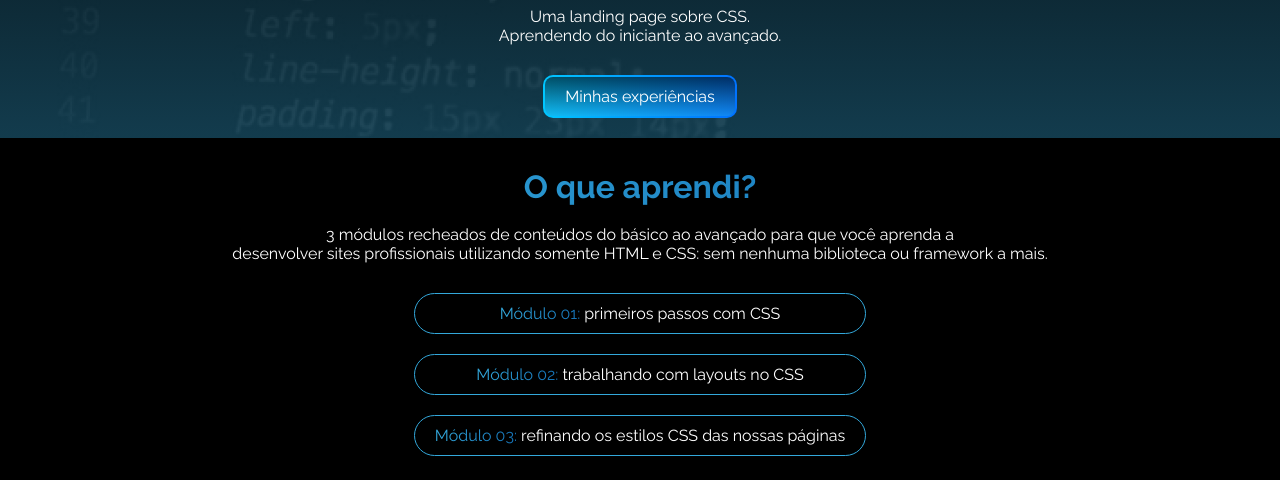
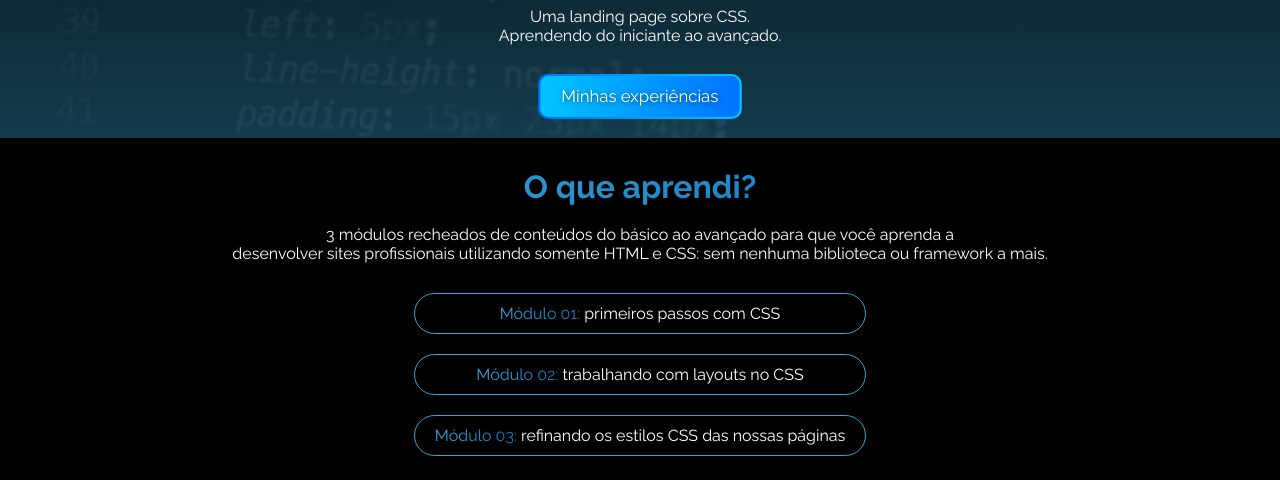
Before and after one commit to vini230403/csspage, a plain HTML site: page index.html in a window 1280 px wide. In both pictures the pointer is over the link "Minhas experiências". Shown: the part 320-800 px from the top of the page. Drawn offline with Linux system fonts and the light colour scheme.

Commit message:
adicionando animações

```diff
--- a/index.css
+++ b/index.css
@@ -53,6 +53,17 @@ body {
     border-radius: 10px;
     background: linear-gradient(rgba(0, 0, 0, 0.6), rgba(49, 169, 221, 0.342)) padding-box,
                 linear-gradient(to right, #00c6ff, #0072ff) border-box;
+
+    transition: all 0.4s ease-in-out;
+}
+
+.link:hover {
+    background: linear-gradient(to right, #00c6ff, #0072ff) padding-box,
+                linear-gradient(to right, #0072ff, #00c6ff) border-box;
+    border: 2px solid transparent;
+    transform: scale(1.05); /* Leve aumento no tamanho */
+    color: white; /* Mantém o texto branco */
+    text-shadow: 1px 1px 5px rgba(0, 0, 0, 0.6);
 }
 
 .top img {
```
